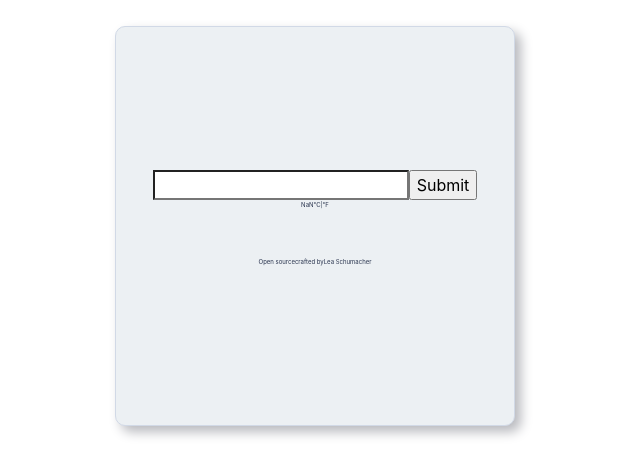
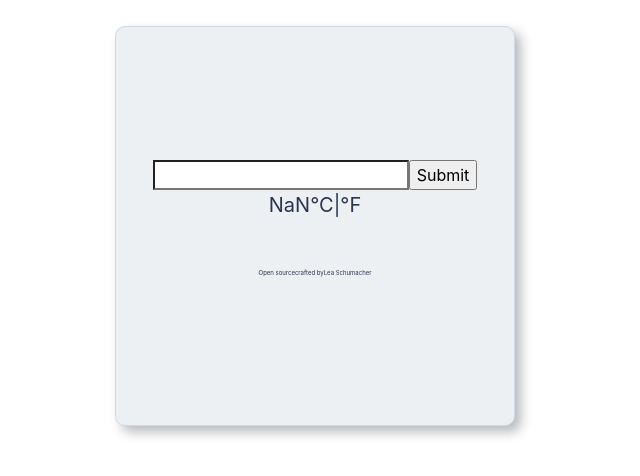
Before and after one commit to craftedcodes/react-based-weather-app, a React (Create React App) app: page / in a window 1280 px wide. Shown: the top 476 px of the page, without its empty margins (325-965 px from the left). Built offline with nearby package versions, Linux system fonts and the light colour scheme; no server answers.

Commit message:
WeatherConversion.css

```diff
--- /dev/null
+++ b/src/WeatherConversion.css
@@ -0,0 +1,4 @@
+.WeatherConversion span {
+  font-size: 20px;
+  color: #2a354f;
+}
--- a/src/WeatherConversion.js
+++ b/src/WeatherConversion.js
@@ -1,4 +1,5 @@
 import React from "react";
+import "./WeatherConversion.css";
 
 export default function WeatherConversion(props) {
   if (props.units === "imperial") {
```
